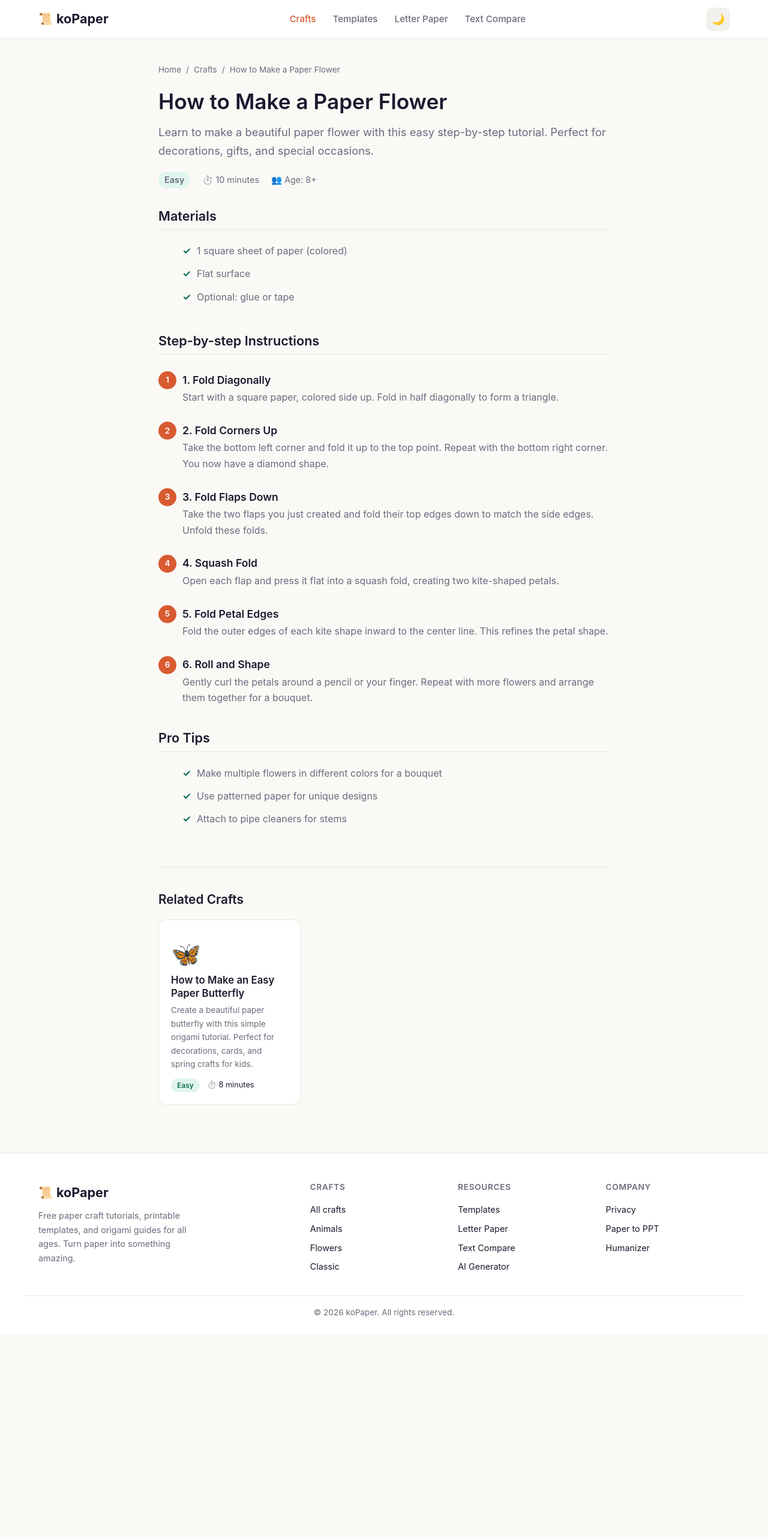
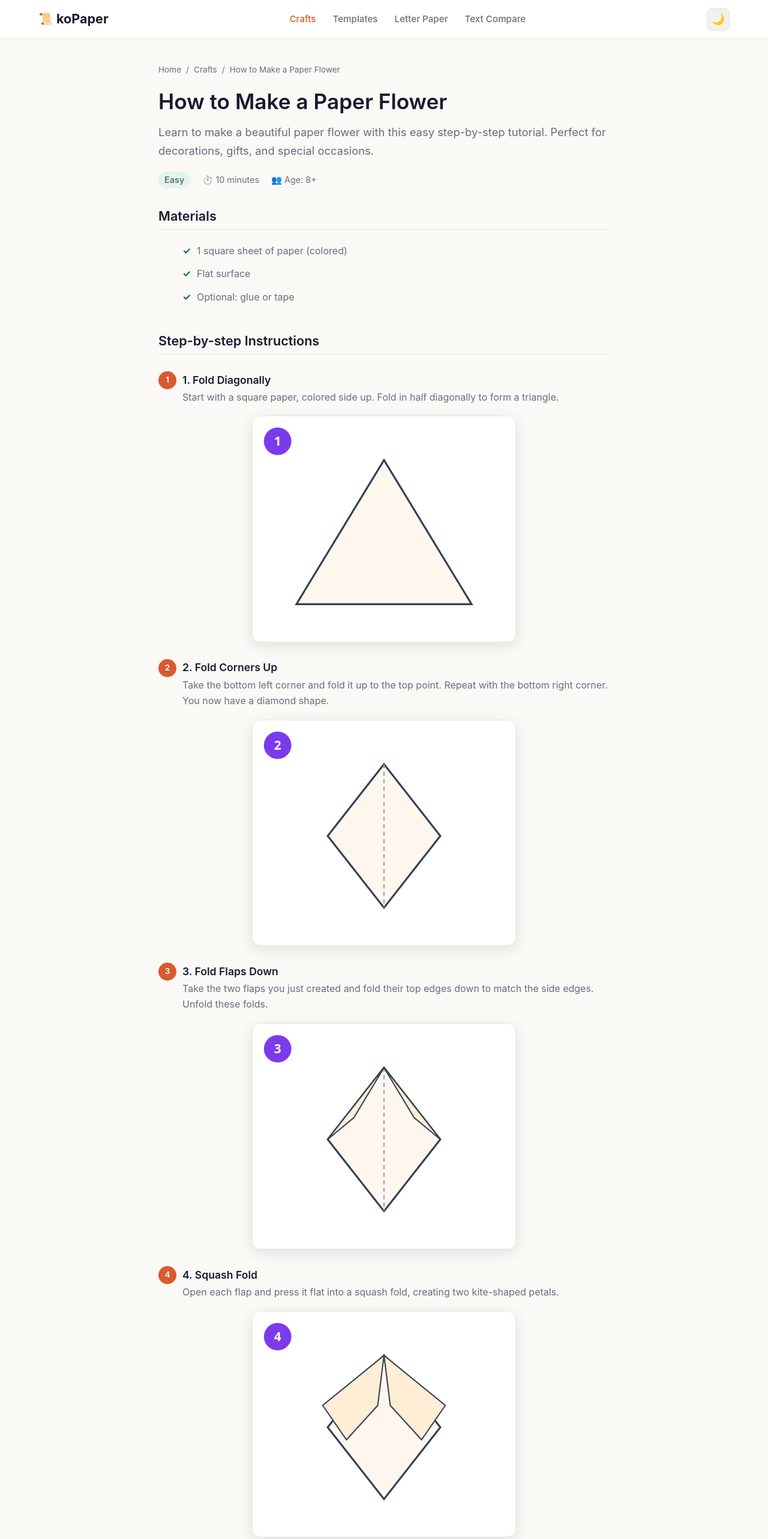
Before and after one commit to skymaster1688/www.kopaper.com, an Astro site: page /origami/flower in a window 1280 px wide. Shown: the top 2566 px of the page at 60% size. Before the commit the page ends 2223 px from the top, so only its background shows below. Built offline with nearby package versions, Linux system fonts and the light colour scheme; Astro itself is replaced by a stand-in of ours.

Commit message:
feat(origami/flower): SVG step diagrams + paper flower hero

```diff
--- a/src/content/tutorials/flower.md
+++ b/src/content/tutorials/flower.md
@@ -30,20 +30,32 @@ featured: true
 ### 1. Fold Diagonally
 Start with a square paper, colored side up. Fold in half diagonally to form a triangle.
 
+![Step 1 — fold the square into a triangle](/images/tutorials/flower/step1.svg)
+
 ### 2. Fold Corners Up
 Take the bottom left corner and fold it up to the top point. Repeat with the bottom right corner. You now have a diamond shape.
+
+![Step 2 — fold the corners up into a diamond](/images/tutorials/flower/step2.svg)
 
 ### 3. Fold Flaps Down
 Take the two flaps you just created and fold their top edges down to match the side edges. Unfold these folds.
 
+![Step 3 — fold the flaps down, then unfold](/images/tutorials/flower/step3.svg)
+
 ### 4. Squash Fold
 Open each flap and press it flat into a squash fold, creating two kite-shaped petals.
+
+![Step 4 — squash fold into kite petals](/images/tutorials/flower/step4.svg)
 
 ### 5. Fold Petal Edges
 Fold the outer edges of each kite shape inward to the center line. This refines the petal shape.
 
+![Step 5 — fold petal edges to the center](/images/tutorials/flower/step5.svg)
+
 ### 6. Roll and Shape
 Gently curl the petals around a pencil or your finger. Repeat with more flowers and arrange them together for a bouquet.
+
+![Step 6 — roll and shape the petals](/images/tutorials/flower/step6.svg)
 
 ## Pro Tips
 
```
Also changed, not shown: public/images/tutorials/flower/final.svg (added), public/images/tutorials/flower/step1.svg (added), public/images/tutorials/flower/step2.svg (added), public/images/tutorials/flower/step3.svg (added), public/images/tutorials/flower/step4.svg (added), public/images/tutorials/flower/step5.svg (added), public/images/tutorials/flower/step6.svg (added).
